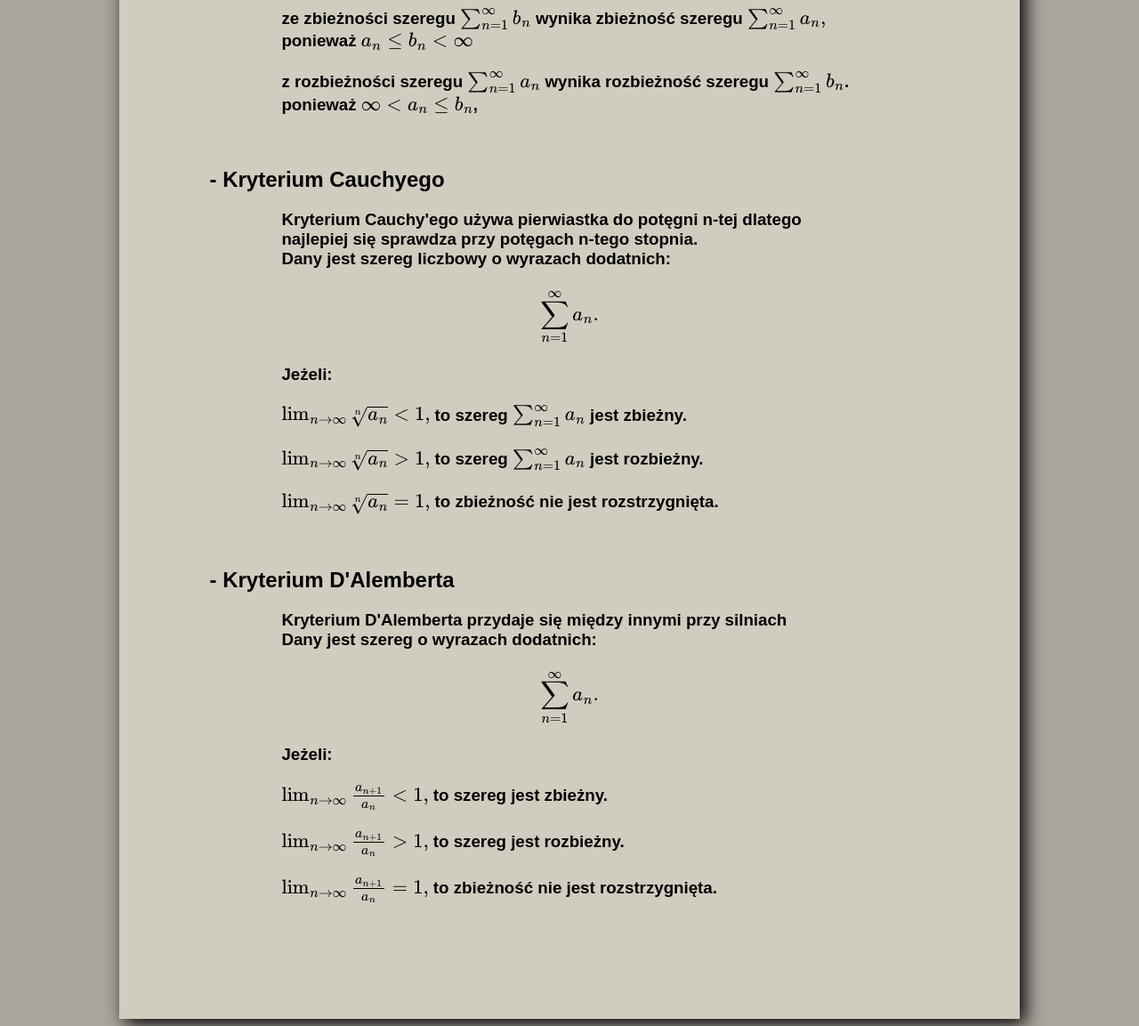
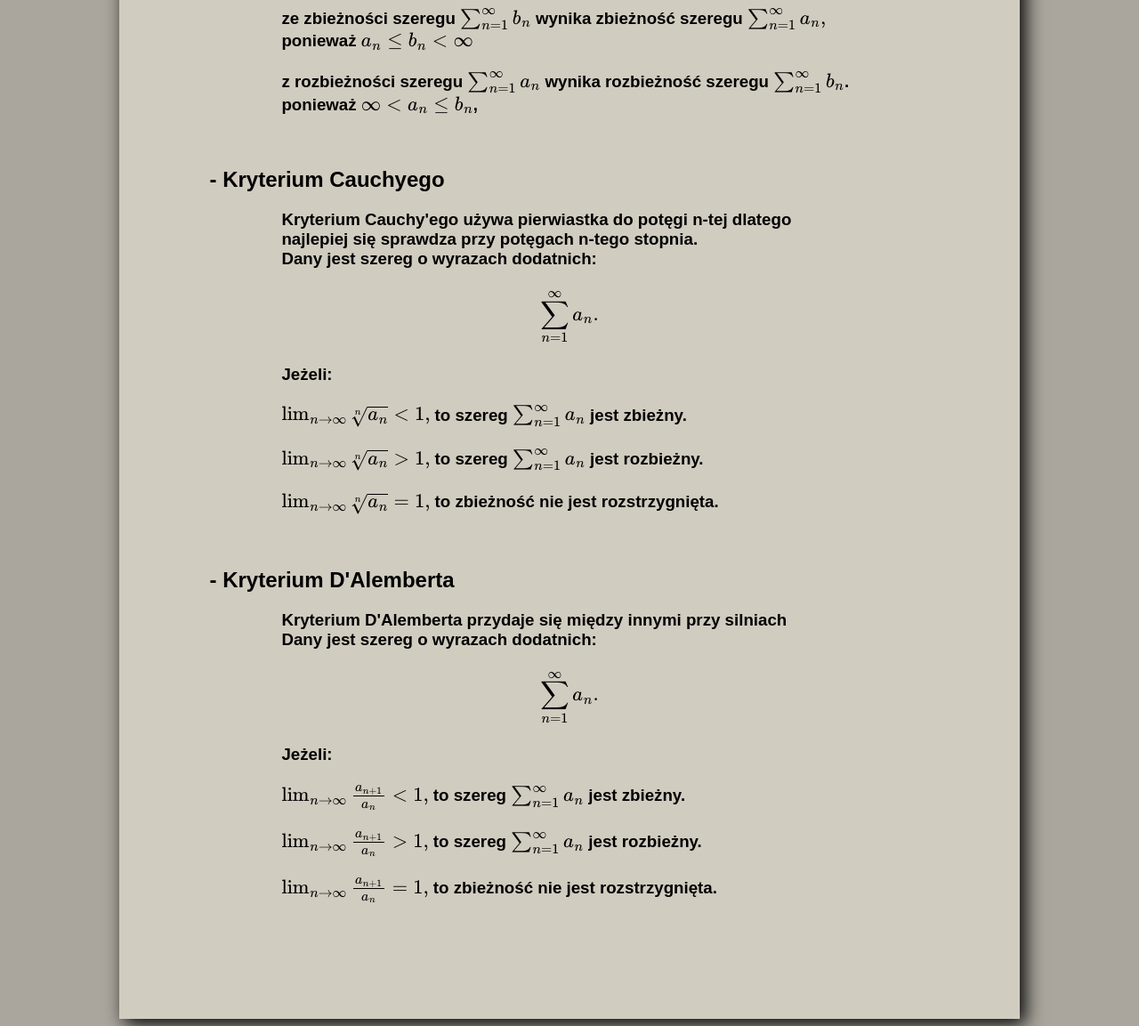
Before and after one commit to Tazonus/ProjektStronyStudia, a Flask app: page /math in a window 1280 px wide. Shown: the part 836-1989 px from the top of the page at 89% size. Run offline with Flask 3, Linux system fonts and the light colour scheme.

Commit message:
FIX inconsistencies in /math

```diff
--- a/templates/math.html
+++ b/templates/math.html
@@ -47,9 +47,9 @@
     </h3>
     <h2>- Kryterium Cauchyego</h2>
     <h3 class="contentwraper">
-        Kryterium Cauchy'ego używa pierwiastka do potęgni n-tej dlatego najlepiej się sprawdza przy potęgach n-tego stopnia.
+        Kryterium Cauchy'ego używa pierwiastka do potęgi n-tej dlatego najlepiej się sprawdza przy potęgach n-tego stopnia.
         <br>
-        Dany jest szereg liczbowy o wyrazach dodatnich:
+        Dany jest szereg o wyrazach dodatnich:
         \[
         \sum_{n=1}^{\infty} a_n.
         \]
@@ -83,12 +83,12 @@
         \(
         \lim_{n \rightarrow \infty} \frac{a_{n+1}}{a_n} < 1,
         \)
-        to szereg jest zbieżny.<br><br>
+        to szereg \( \sum_{n=1}^{\infty} a_n \) jest zbieżny.<br><br>
 
         \(
         \lim_{n \rightarrow \infty} \frac{a_{n+1}}{a_n} > 1,
         \)
-        to szereg jest rozbieżny.<br><br>
+        to szereg \( \sum_{n=1}^{\infty} a_n \) jest rozbieżny.<br><br>
 
         \(
         \lim_{n \rightarrow \infty} \frac{a_{n+1}}{a_n} = 1,
```
